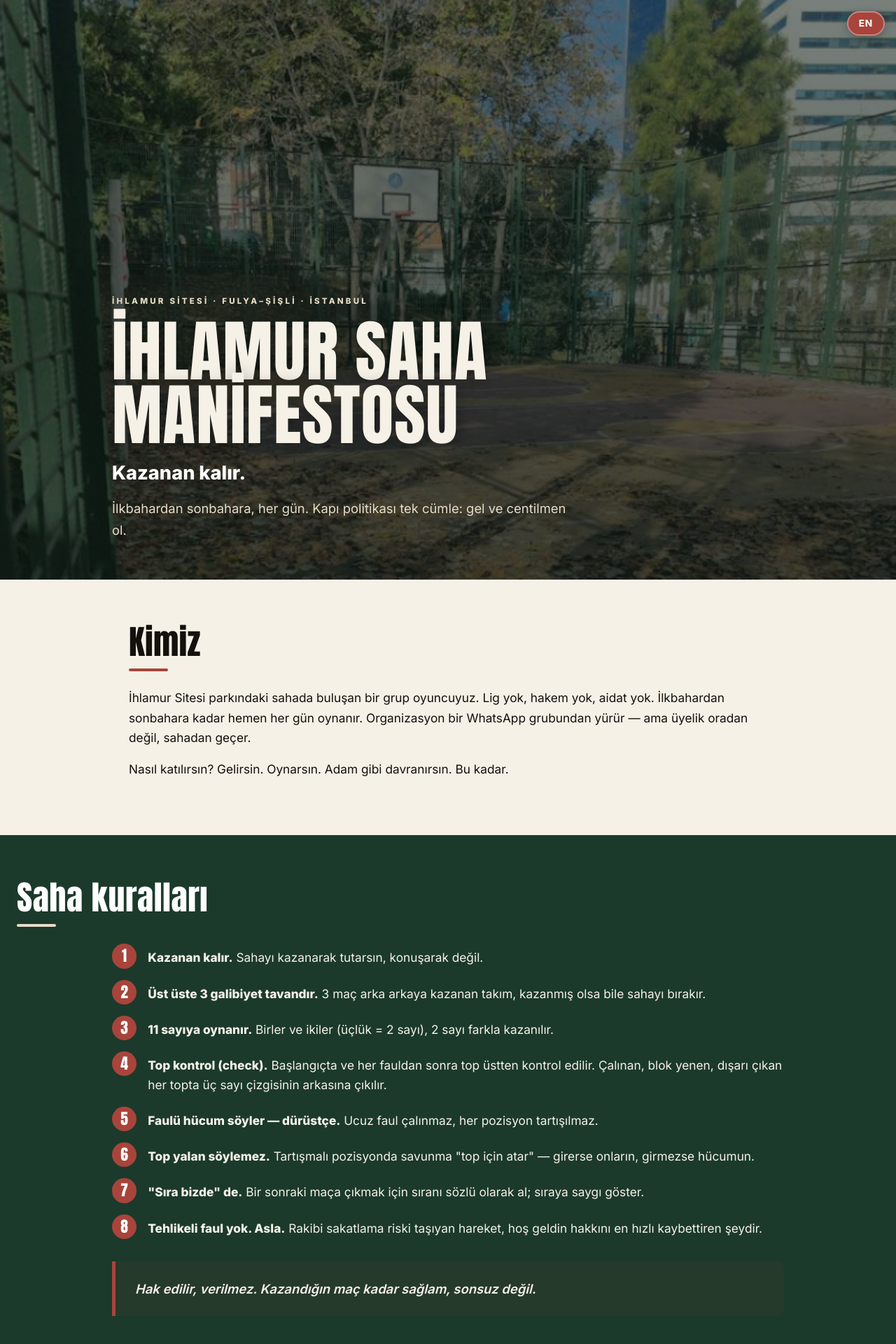
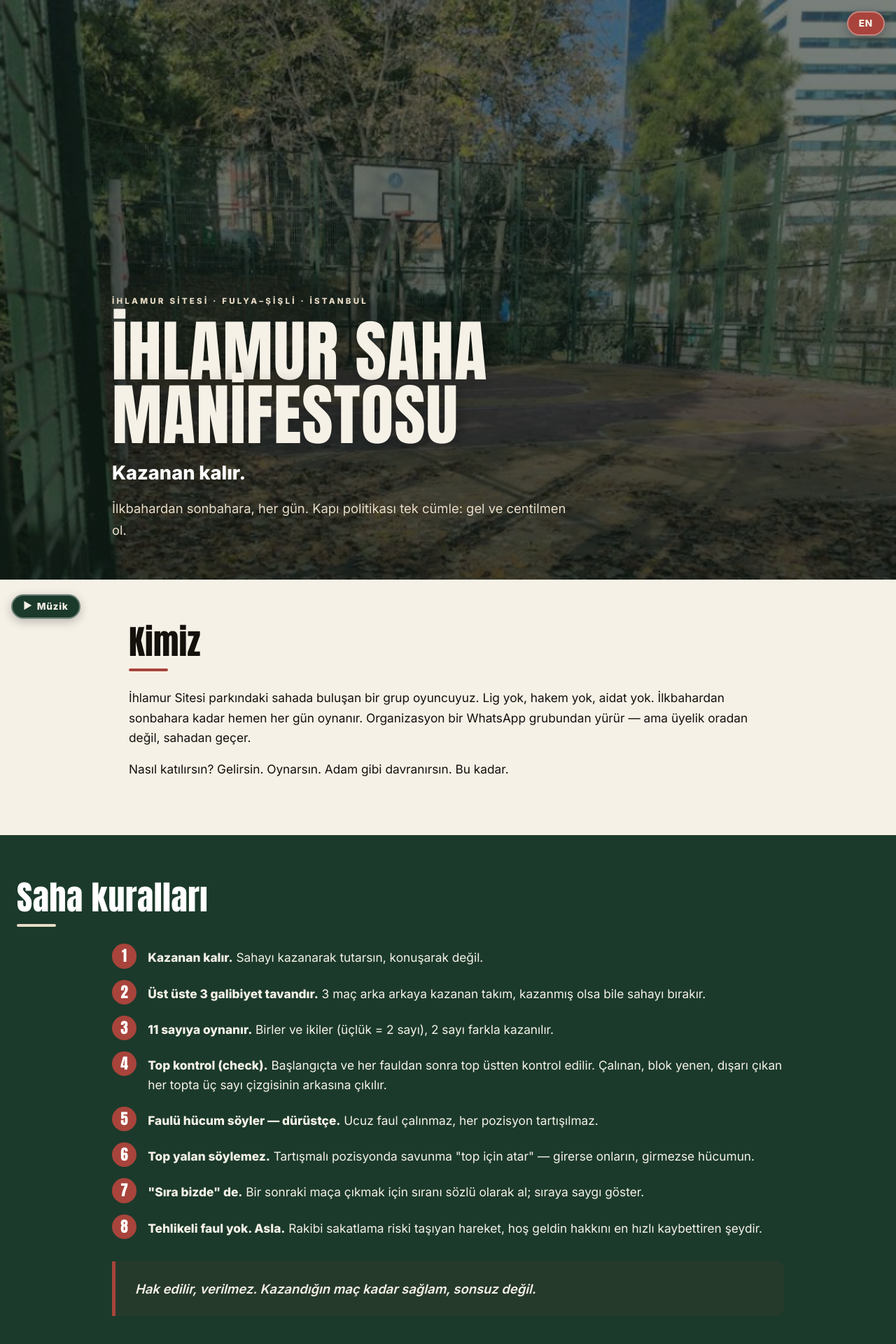
Before and after one commit to pretyflaco/ihlamur-court, a Jekyll site: the page built from index.html, in a window 1280 px wide. Shown: the top 1920 px of the page at 70% size. Built offline with Jekyll 4.4.1, drawn with Linux system fonts in a browser that asks for light colours.

Commit message:
Add background music (button-only, looped)

```diff
--- /dev/null
+++ b/Pasted Text.txt
@@ -0,0 +1 @@
+/media/kasita/Seagate Backup Plus Drive/Music/OldLaptop/Music/Music/!Konsulat/100-105/08-93_til_infinity_(instrumental)-nuc.mp3
--- a/_layouts/default.html
+++ b/_layouts/default.html
@@ -19,7 +19,15 @@
   <button id="lang-toggle" class="lang-toggle" type="button" aria-label="Switch language">
     <span class="lang-tr">EN</span><span class="lang-en">TR</span>
   </button>
+  <button id="music-toggle" class="music-toggle" type="button" aria-pressed="false" aria-label="Play music">
+    <span class="music-icon" aria-hidden="true">&#9654;</span>
+    <span class="music-label">
+      <span class="lang-tr">Müzik</span><span class="lang-en">Music</span>
+    </span>
+  </button>
+  <audio id="bg-music" loop preload="none" src="assets/audio/til-infinity.mp3"></audio>
   {{ content }}
   <script src="assets/js/lang.js"></script>
+  <script src="assets/js/music.js"></script>
 </body>
 </html>
--- a/assets/css/style.css
+++ b/assets/css/style.css
@@ -44,6 +44,31 @@ body {
 }
 .lang-toggle:hover { transform: translateY(-1px); background: var(--clay-soft); }
 .lang-toggle:active { transform: translateY(0); }
+
+/* ---- music toggle ---- */
+.music-toggle {
+  position: fixed;
+  bottom: 1rem;
+  left: 1rem;
+  z-index: 50;
+  display: inline-flex;
+  align-items: center;
+  gap: .45rem;
+  font: 800 .85rem/1 "Inter", sans-serif;
+  letter-spacing: .05em;
+  color: var(--paper);
+  background: var(--court);
+  border: 2px solid rgba(255,255,255,.35);
+  border-radius: 999px;
+  padding: .55rem .95rem;
+  cursor: pointer;
+  box-shadow: 0 4px 14px rgba(0,0,0,.25);
+  transition: transform .15s ease, background .15s ease;
+}
+.music-toggle:hover { transform: translateY(-1px); }
+.music-toggle:active { transform: translateY(0); }
+.music-toggle.is-playing { background: var(--clay); }
+.music-icon { font-size: .8rem; line-height: 1; }
 
 /* ---- hero ---- */
 .hero {
--- /dev/null
+++ b/assets/js/music.js
@@ -0,0 +1,31 @@
+(function () {
+  var audio = document.getElementById("bg-music");
+  var btn = document.getElementById("music-toggle");
+  if (!audio || !btn) return;
+
+  var icon = btn.querySelector(".music-icon");
+  var KEY = "ihlamur-music";
+  var PLAY = "\u25B6";   // ▶
+  var PAUSE = "\u23F8";  // ⏸
+
+  function setState(playing) {
+    btn.setAttribute("aria-pressed", playing ? "true" : "false");
+    btn.classList.toggle("is-playing", playing);
+    if (icon) icon.innerHTML = playing ? PAUSE : PLAY;
+    try { localStorage.setItem(KEY, playing ? "on" : "off"); } catch (e) {}
+  }
+
+  btn.addEventListener("click", function () {
+    if (audio.paused) {
+      audio.play().then(function () { setState(true); }).catch(function () { setState(false); });
+    } else {
+      audio.pause();
+      setState(false);
+    }
+  });
+
+  audio.addEventListener("play", function () { setState(true); });
+  audio.addEventListener("pause", function () { setState(false); });
+
+  setState(false);
+})();
```
Also changed, not shown: 1 other file.
